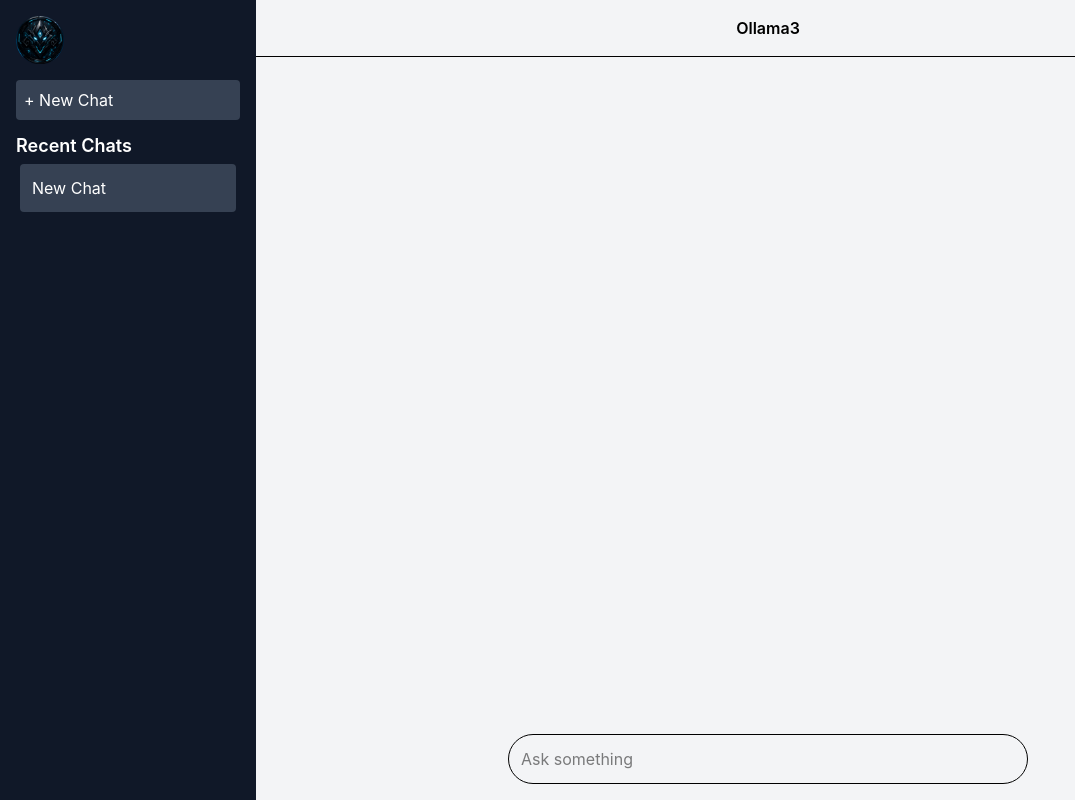
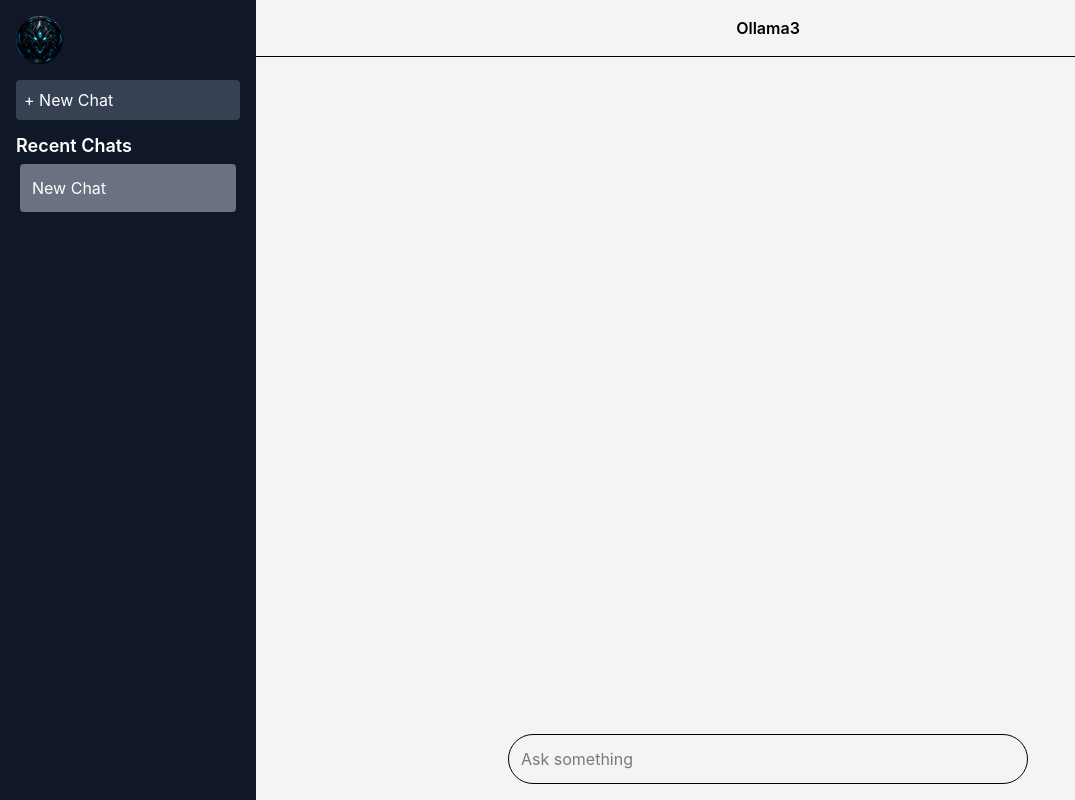
Before and after one commit to Aztec331/AI-Chatbot, a React (Vite) app in the folder react-client/: page / in a window 1280 px wide. Shown: the whole page, without its empty margins (0-1075 px from the left). Built offline with nearby package versions, Linux system fonts and the light colour scheme.

Commit message:
update App.jsx

```diff
--- a/react-client/src/App.jsx
+++ b/react-client/src/App.jsx
@@ -23,6 +23,8 @@ export default function App() {
   const [input, setInput] = useState("");
 
 
+  //creates a new chat object with unique id, default title, and empty messages array.
+  //sets CurrentChatId to the new chat's id, so the new chat opens immediately and looks brigter than other chats
   const createNewChat = () =>{
 
     const newChat ={
@@ -33,8 +35,7 @@ export default function App() {
 
     setChats( (prevChats) => [newChat, ...prevChats] );
     setCurrentChatId(newChat.id);
-
-
+    setInput("");
 
   }
 
@@ -119,14 +120,15 @@ export default function App() {
 
           <div
           key = {chat.id}
-          className="p-3 bg-gray-700 rounded cursor-pointer hover:bg-gray-900"
+          onClick={ () => setCurrentChatId(chat.id) }
+          className={`p-3 rounded cursor-pointer hover:bg-gray-900
+          ${ chat.id === currentChatId ? "bg-gray-500" : "bg-gray-700" }`}
+
           >
 
           {chat.title}
 
           </div>
-
-
 
         ))}
 
--- a/react-client/src/App0.jsx
+++ b/react-client/src/App0.jsx
@@ -136,8 +136,7 @@ export default function App0() {
                 key={chat.id}
                 onClick={() => setCurrentChatId(chat.id)}
                 className={`p-2 rounded cursor-pointer hover:bg-gray-800 ${
-                  chat.id === currentChatId ? "bg-gray-600" : "bg-gray-700"
-                }`}
+                  chat.id === currentChatId ? "bg-gray-600" : "bg-gray-700"}`}
               >
                 <div className="truncate font-medium">{chat.title}</div>
                 <div className="text-xs text-gray-300">
```
